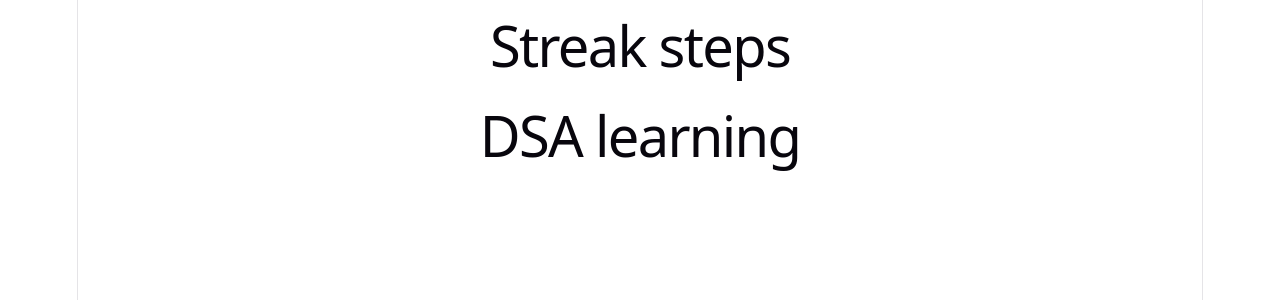
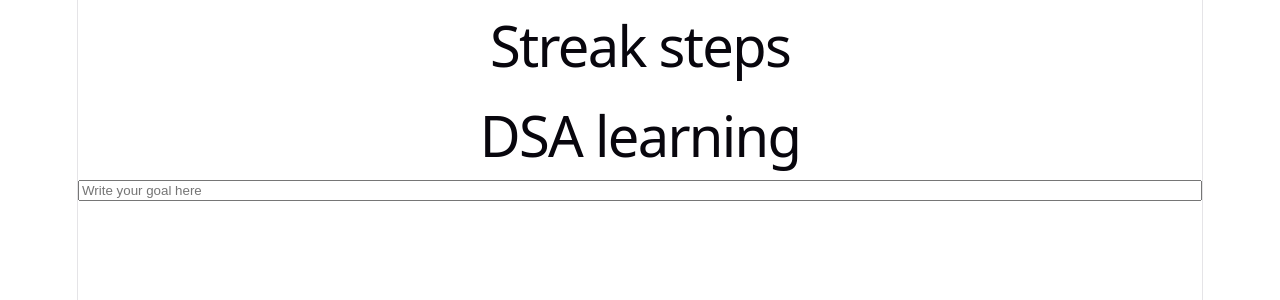
Before and after one commit to BJ008Creative/StreakSteps, a React (Vite) app: page / in a window 1280 px wide. Shown: the top 300 px of the page. Built offline with nearby package versions, Linux system fonts and the light colour scheme.

Commit message:
put a input

```diff
--- a/src/components/StreakCard.jsx
+++ b/src/components/StreakCard.jsx
@@ -1,4 +1,6 @@
 function StreakCard(){
-    return(<><h1>DSA learning</h1></>);
+    return(<><h1>DSA learning</h1>
+    <input placeholder="Write your goal here"></input>
+    </>);
 }
 export {StreakCard};
```
